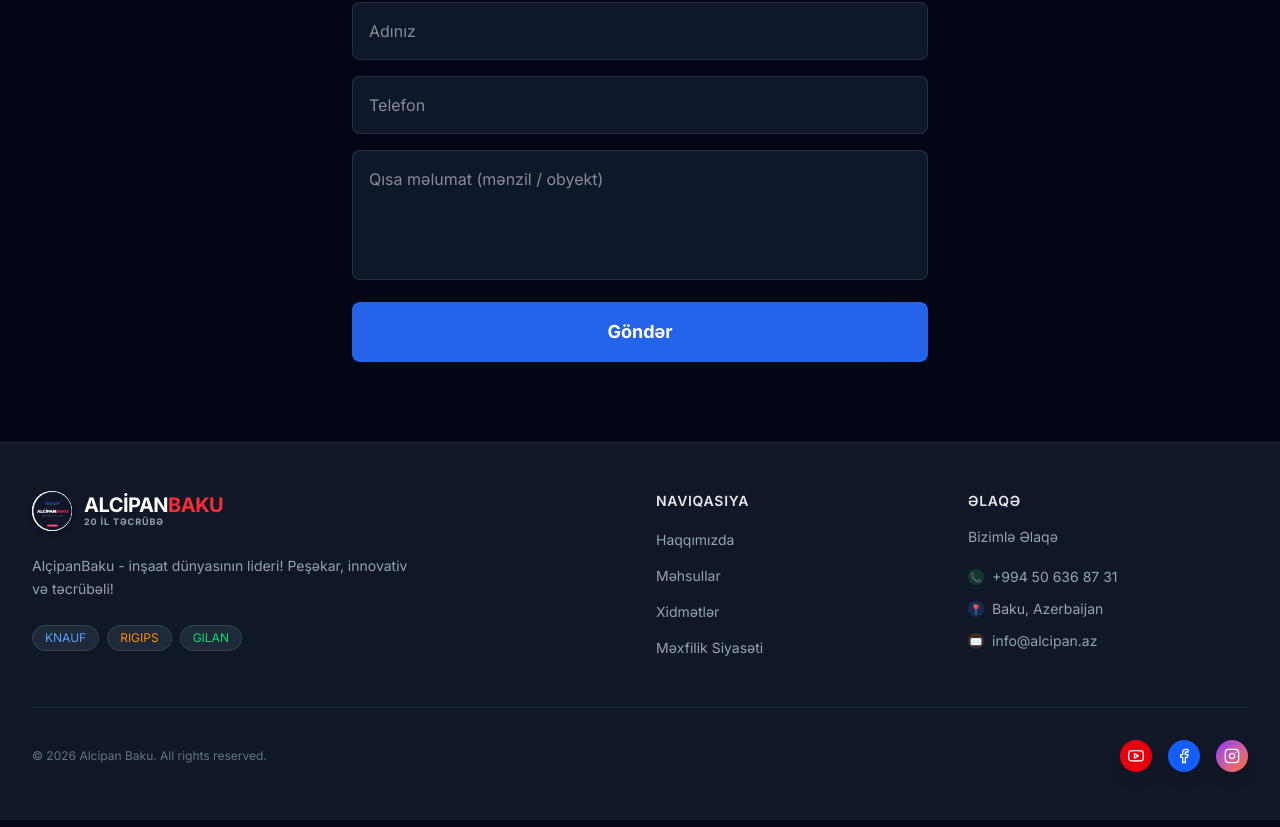
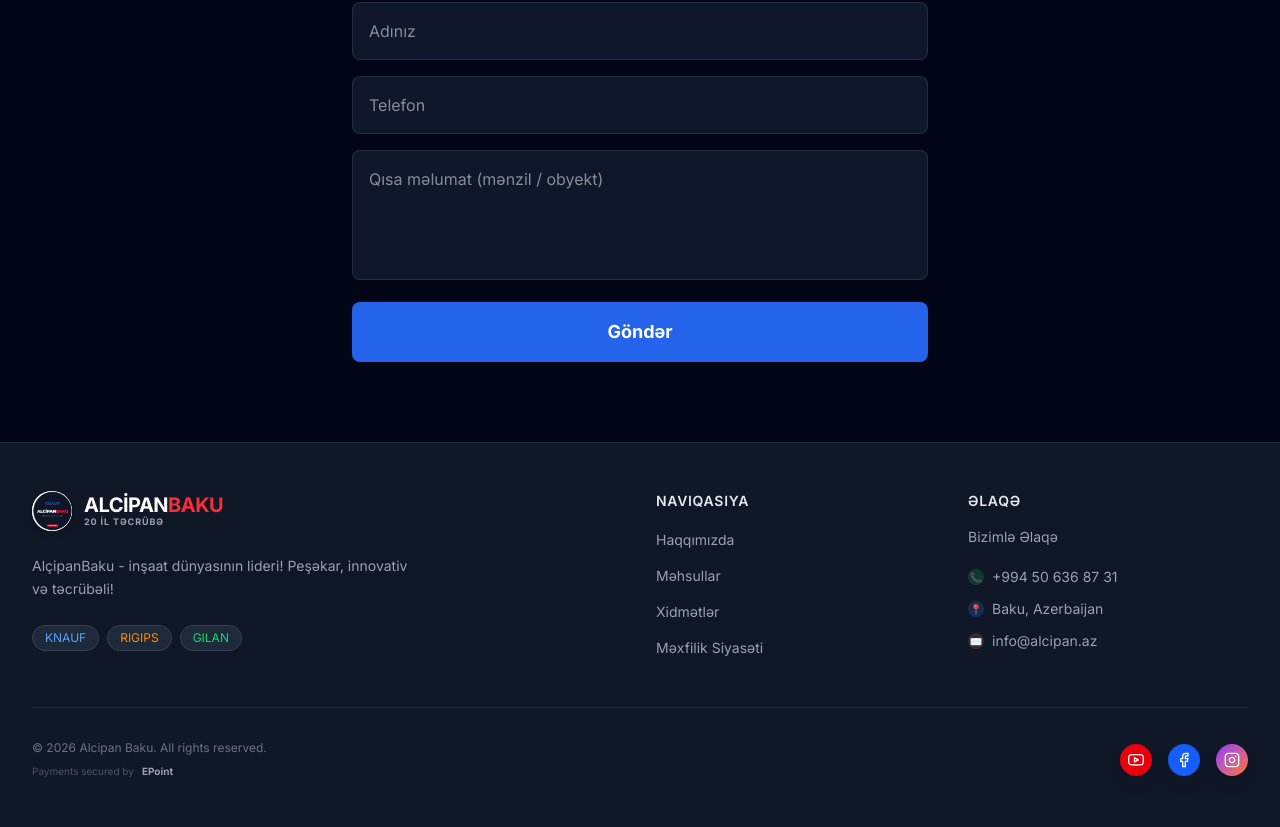
Before and after one commit to sirbxueonline-arch/AlcipanBaku, a Next.js app: page / in a window 1280 px wide. Shown: the part 5206-6033 px from the top of the page. Built offline with nearby package versions, Linux system fonts and the light colour scheme.

Commit message:
feat: Add payment callback route and security badges

```diff
--- /dev/null
+++ b/src/app/api/payment/result/route.ts
@@ -0,0 +1,25 @@
+import { NextResponse } from 'next/server';
+
+export async function POST(request: Request) {
+    try {
+        const body = await request.formData();
+        // EPoint sends data as form-data or JSON.
+        // Usually it includes 'order_id', 'status', 'signature', etc.
+
+        // Convert FormData to object for logging
+        const data: Record<string, string> = {};
+        body.forEach((value, key) => {
+            data[key] = value.toString();
+        });
+
+        console.log('EPoint Callback Received:', data);
+
+        // HERE: You would verify the signature and update your database order status.
+        // Since we don't have a DB yet, we just log it.
+
+        return NextResponse.json({ status: 'accepted' });
+    } catch (error) {
+        console.error('Callback Error:', error);
+        return NextResponse.json({ error: 'Internal Server Error' }, { status: 500 });
+    }
+}
--- a/src/components/Cart.tsx
+++ b/src/components/Cart.tsx
@@ -177,6 +177,17 @@ export function Cart() {
                                 >
                                     {language === 'AZ' ? 'Sifarişi Rəsmiləşdir' : language === 'RU' ? 'Оформить заказ' : 'Checkout'}
                                 </button>
+
+                                <div className="flex items-center justify-center gap-2 mt-4 text-xs text-slate-400">
+                                    <div className="flex items-center gap-1 bg-white border border-gray-100 rounded px-2 py-1 shadow-sm">
+                                        <span className="w-2 h-2 bg-green-500 rounded-full animate-pulse"></span>
+                                        <span>Secured by <strong>EPoint</strong></span>
+                                    </div>
+                                    <div className="flex gap-2 opacity-70 grayscale">
+                                        <Image src="https://placehold.co/30x20/white/000?text=V" alt="Visa" width={30} height={20} className="rounded-sm" />
+                                        <Image src="https://placehold.co/30x20/white/000?text=M" alt="Mastercard" width={30} height={20} className="rounded-sm" />
+                                    </div>
+                                </div>
                             </div>
                         )}
                     </motion.div>
--- a/src/components/Footer.tsx
+++ b/src/components/Footer.tsx
@@ -94,9 +94,16 @@ export function Footer() {
                 </div>
 
                 <div className="border-t border-gray-800 mt-12 pt-8 flex flex-col md:flex-row justify-between items-center gap-4">
-                    <p className="text-xs text-gray-500">
-                        © {new Date().getFullYear()} Alcipan Baku. All rights reserved.
-                    </p>
+                    <div className="flex flex-col gap-2">
+                        <p className="text-xs text-gray-500">
+                            © {new Date().getFullYear()} Alcipan Baku. All rights reserved.
+                        </p>
+                        <div className="flex items-center gap-2 text-[10px] text-gray-600">
+                            <span>Payments secured by</span>
+                            <span className="font-bold text-gray-400">EPoint</span>
+                        </div>
+                    </div>
+
                     <div className="flex gap-4">
                         {/* YouTube */}
                         <a href="https://www.youtube.com/@alcipanbaku" target="_blank" rel="noopener noreferrer" className="w-8 h-8 bg-red-600 rounded-full flex items-center justify-center text-white hover:scale-110 transition-transform shadow-lg" aria-label="YouTube">
```
